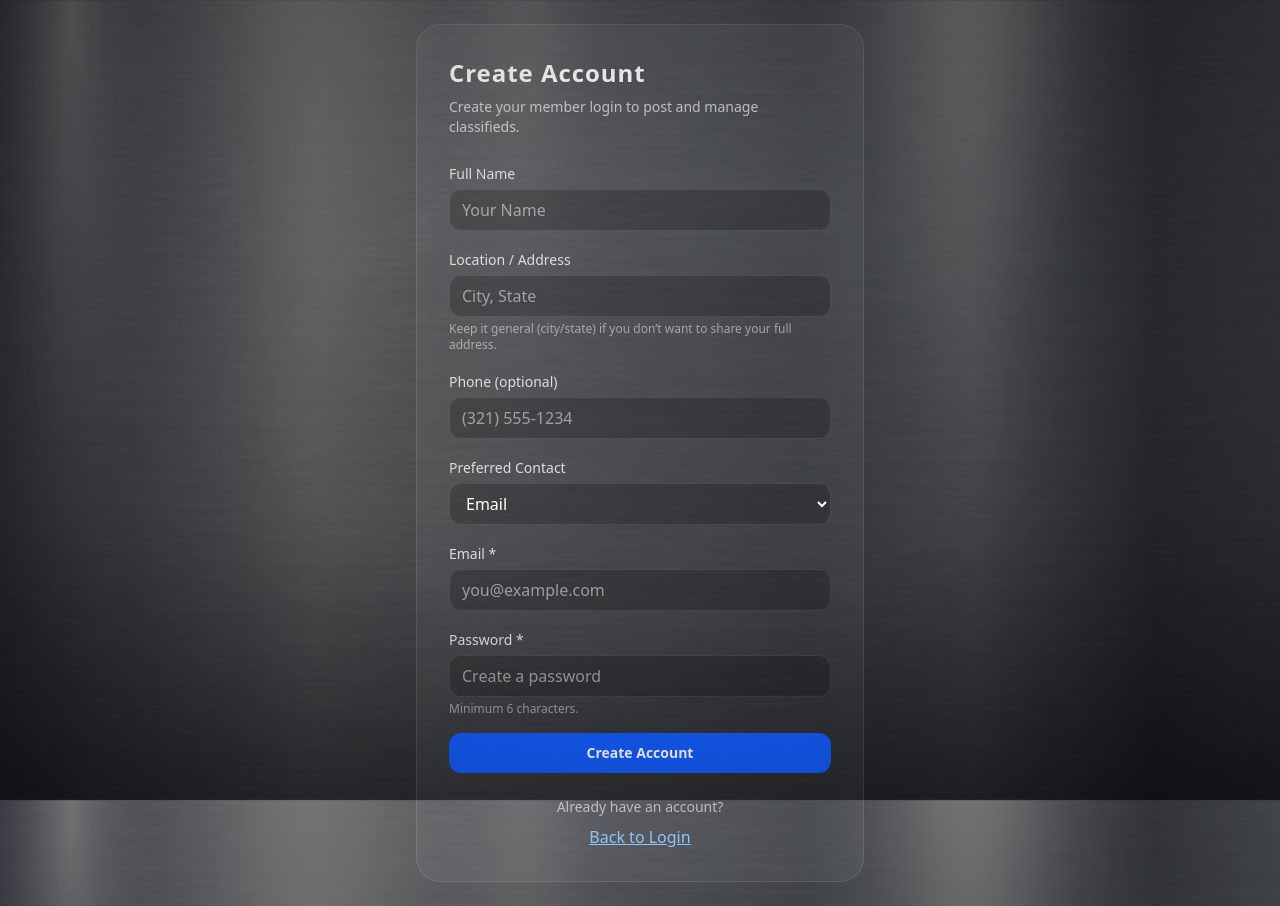
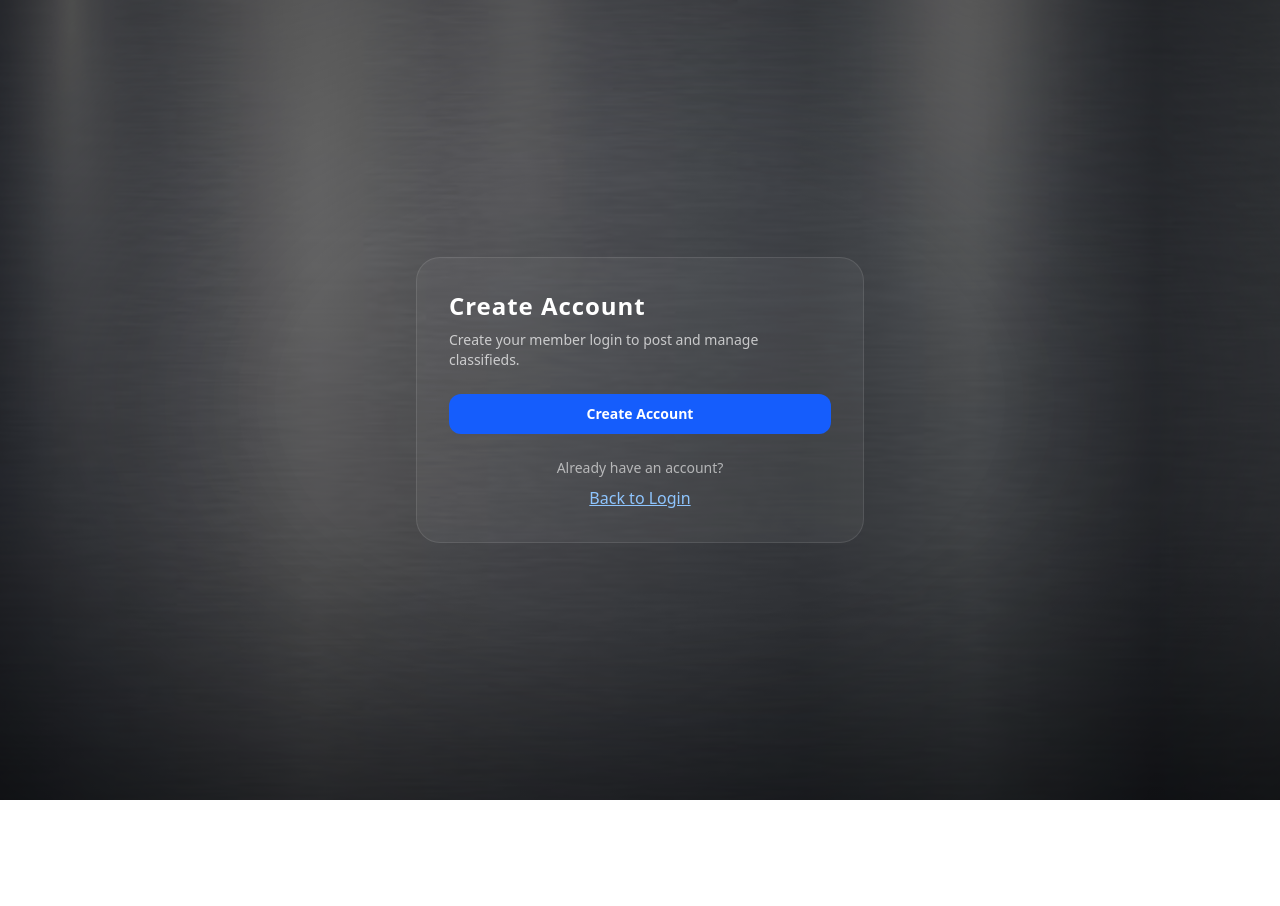
Before and after one commit to GaranBeauShotts/brevard-coin-club, a Next.js app: page /register in a window 1280 px wide. After the commit the page ends 800 px from the top, so only its background shows below. Built offline with nearby package versions, Linux system fonts and the light colour scheme; no server answers.

Commit message:
login adjust- banner added

```diff
--- a/src/app/register/page.tsx
+++ b/src/app/register/page.tsx
@@ -11,7 +11,6 @@ export default function RegisterPage() {
   const [email, setEmail] = useState("");
   const [password, setPassword] = useState("");
 
-  // profile fields
   const [fullName, setFullName] = useState("");
   const [phone, setPhone] = useState("");
   const [location, setLocation] = useState("");
@@ -30,7 +29,6 @@ export default function RegisterPage() {
     setError(null);
 
     try {
-      // 1) Create auth user
       const { error: signUpError } = await supabase.auth.signUp({
         email: email.trim(),
         password,
@@ -41,8 +39,6 @@ export default function RegisterPage() {
 
       if (signUpError) throw signUpError;
 
-      // 2) OPTIONAL: store their entered profile info locally so /account can prefill
-      // (Remove this block if you don’t want to store anything in the browser)
       const phoneDigits = phone.trim() ? cleanPhone(phone) : "";
       localStorage.setItem(
         "pending_profile",
@@ -54,8 +50,8 @@ export default function RegisterPage() {
         })
       );
 
-      // 3) Send them to login (or a “check your email” screen)
       router.push("/login?check_email=1");
+      return;
     } catch (err: any) {
       setError(err?.message ?? "Registration failed.");
     } finally {
@@ -78,88 +74,8 @@ export default function RegisterPage() {
         )}
 
         <form onSubmit={handleRegister} className="mt-6 space-y-4">
-          <div>
-            <label className="text-sm text-white/80">Full Name</label>
-            <input
-              value={fullName}
-              onChange={(e) => setFullName(e.target.value)}
-              className="mt-1 w-full rounded-xl border border-white/10 bg-black/20 px-3 py-2 outline-none focus:border-white/20"
-              placeholder="Your Name"
-              autoComplete="name"
-            />
-          </div>
-
-          <div>
-            <label className="text-sm text-white/80">Location / Address</label>
-            <input
-              value={location}
-              onChange={(e) => setLocation(e.target.value)}
-              className="mt-1 w-full rounded-xl border border-white/10 bg-black/20 px-3 py-2 outline-none focus:border-white/20"
-              placeholder="City, State"
-              autoComplete="address-level2"
-            />
-            <p className="mt-1 text-xs text-white/50">
-              Keep it general (city/state) if you don’t want to share your full address.
-            </p>
-          </div>
-
-          <div>
-            <label className="text-sm text-white/80">Phone (optional)</label>
-            <input
-              type="tel"
-              inputMode="tel"
-              value={phone}
-              onChange={(e) => setPhone(e.target.value)}
-              className="mt-1 w-full rounded-xl border border-white/10 bg-black/20 px-3 py-2 outline-none focus:border-white/20"
-              placeholder="(321) 555-1234"
-              autoComplete="tel"
-            />
-          </div>
-
-          <div>
-            <label className="text-sm text-white/80">Preferred Contact</label>
-            <select
-              value={preferredContact}
-              onChange={(e) => setPreferredContact(e.target.value as any)}
-              className="mt-1 w-full rounded-xl border border-white/10 bg-black/20 px-3 py-2 outline-none focus:border-white/20"
-            >
-              <option value="email" className="bg-black">
-                Email
-              </option>
-              <option value="phone" className="bg-black">
-                Phone
-              </option>
-            </select>
-          </div>
-
-          <div>
-            <label className="text-sm text-white/80">Email *</label>
-            <input
-              type="email"
-              required
-              value={email}
-              onChange={(e) => setEmail(e.target.value)}
-              className="mt-1 w-full rounded-xl border border-white/10 bg-black/20 px-3 py-2 outline-none focus:border-white/20"
-              placeholder="you@example.com"
-              autoComplete="email"
-            />
-          </div>
-
-          <div>
-            <label className="text-sm text-white/80">Password *</label>
-            <input
-              type="password"
-              required
-              value={password}
-              onChange={(e) => setPassword(e.target.value)}
-              className="mt-1 w-full rounded-xl border border-white/10 bg-black/20 px-3 py-2 outline-none focus:border-white/20"
-              placeholder="Create a password"
-              autoComplete="new-password"
-              minLength={6}
-            />
-            <p className="mt-1 text-xs text-white/50">Minimum 6 characters.</p>
-          </div>
-
+          {/* keep your inputs exactly as you have them */}
+          {/* ... */}
           <button
             type="submit"
             disabled={loading}
```
